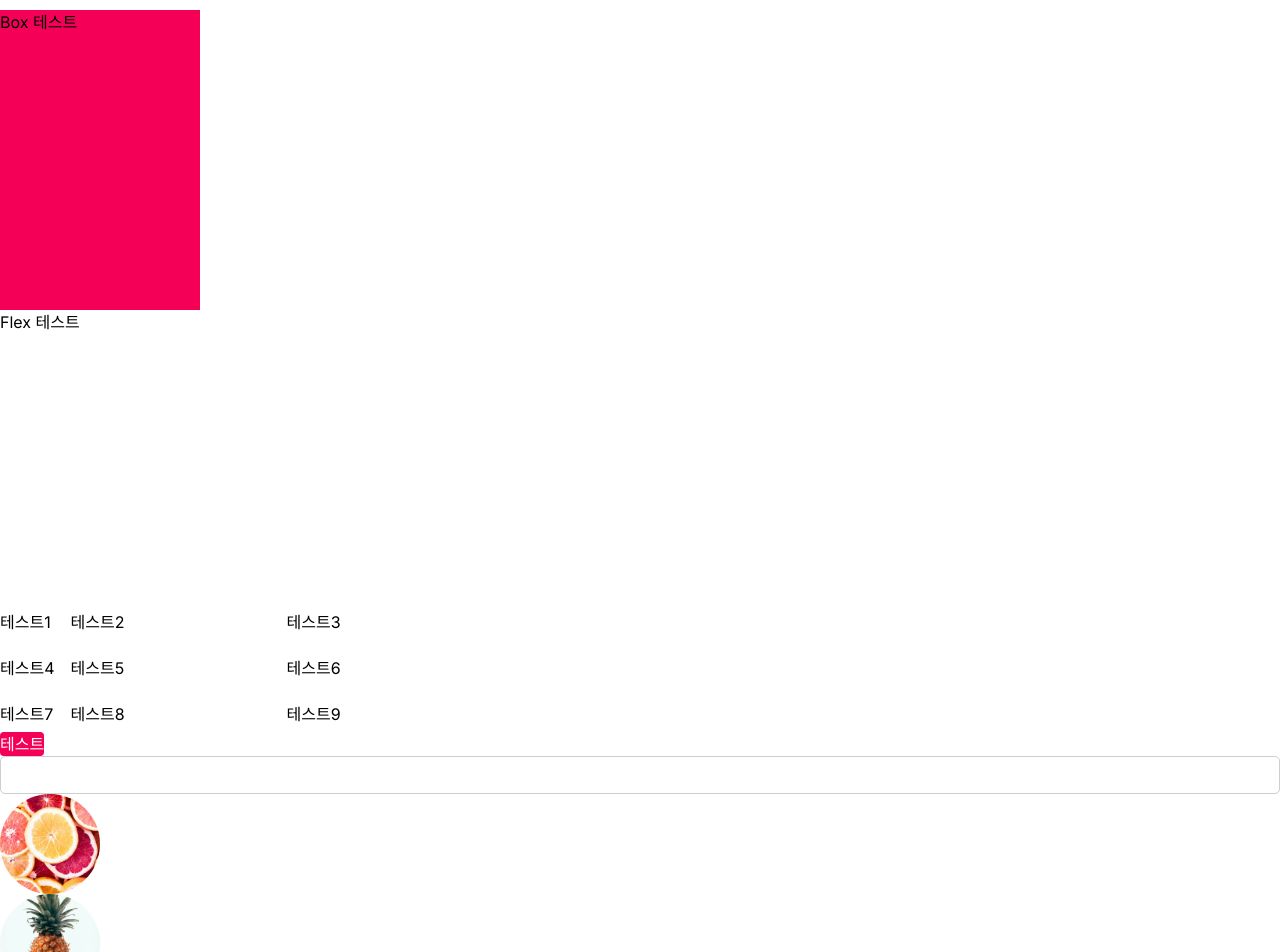
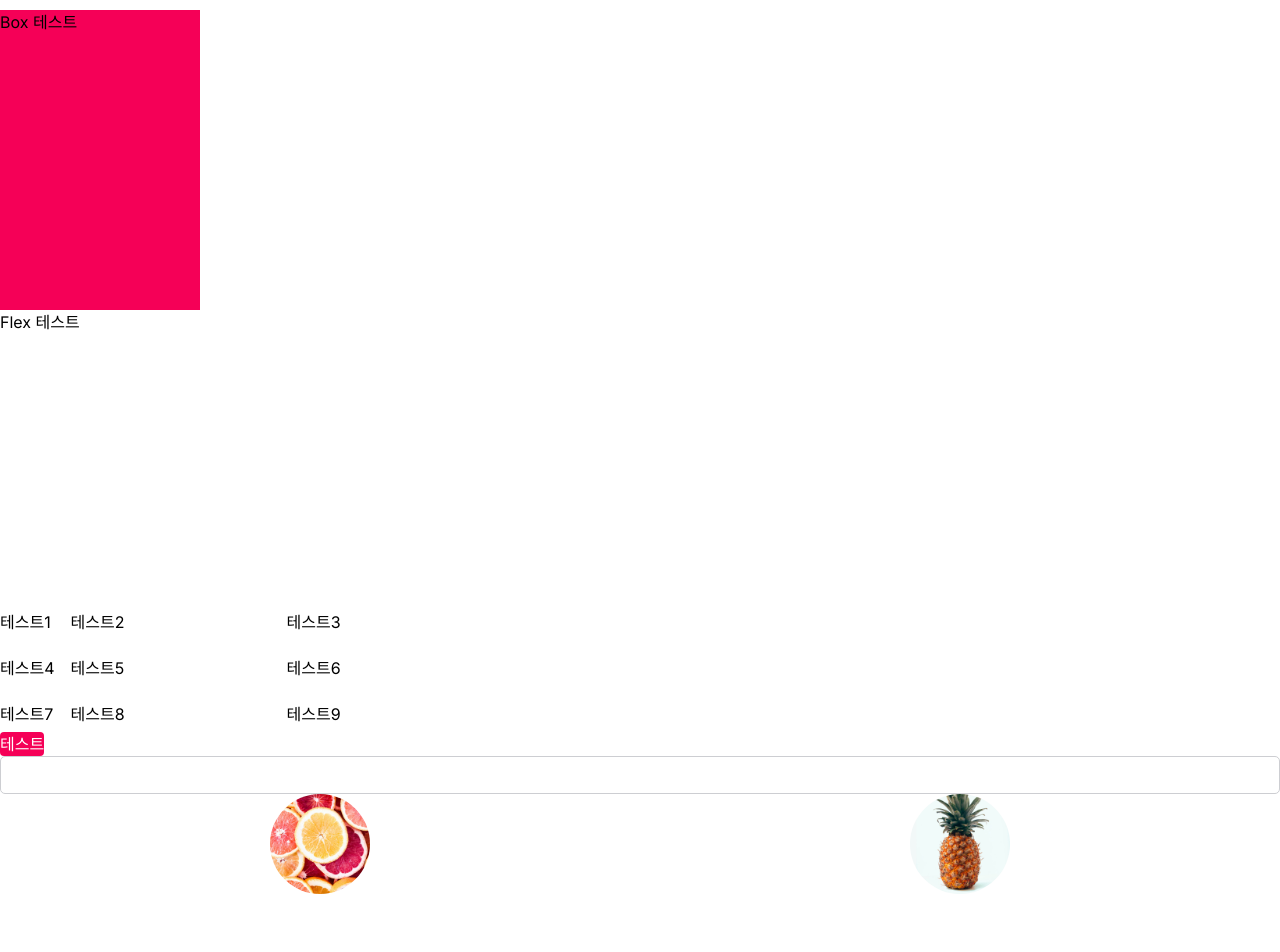
Before and after one commit to katl1314/next-shopping, a Next.js app: page /pages in a window 1280 px wide. Shown: the top 952 px of the page. After the commit the page ends 894 px from the top, so only its background shows below. Built offline with nearby package versions, Linux system fonts and the light colour scheme.

Commit message:
chore: page수정

```diff
--- a/app/pages/page.tsx
+++ b/app/pages/page.tsx
@@ -36,8 +36,10 @@ export default function Page() {
       <Button variant="secondary">테스트</Button>
       <Input type="text" hasBorder={true} maxLength={10} color="#000"></Input>
       {/* Next13에서는 public 폴더에 static asset을 추가한다. src으로 참조시 public기준으로 참조가능. */}
-      <ShapeImage src="/images/1.jpg" shape="circle" alt="과일" width={100} height={100} />
-      <ShapeImage src="/images/2.jpg" shape="circle" alt="과일" width={100} height={100} />
+      <Flex justifyContent="space-around">
+        <ShapeImage src="/images/1.jpg" shape="circle" alt="과일" width={100} height={100} />
+        <ShapeImage src="/images/2.jpg" shape="circle" alt="과일" width={100} height={100} />
+      </Flex>
     </div>
   );
 }
```
Also changed, not shown: app/test/test.ts (deleted).
